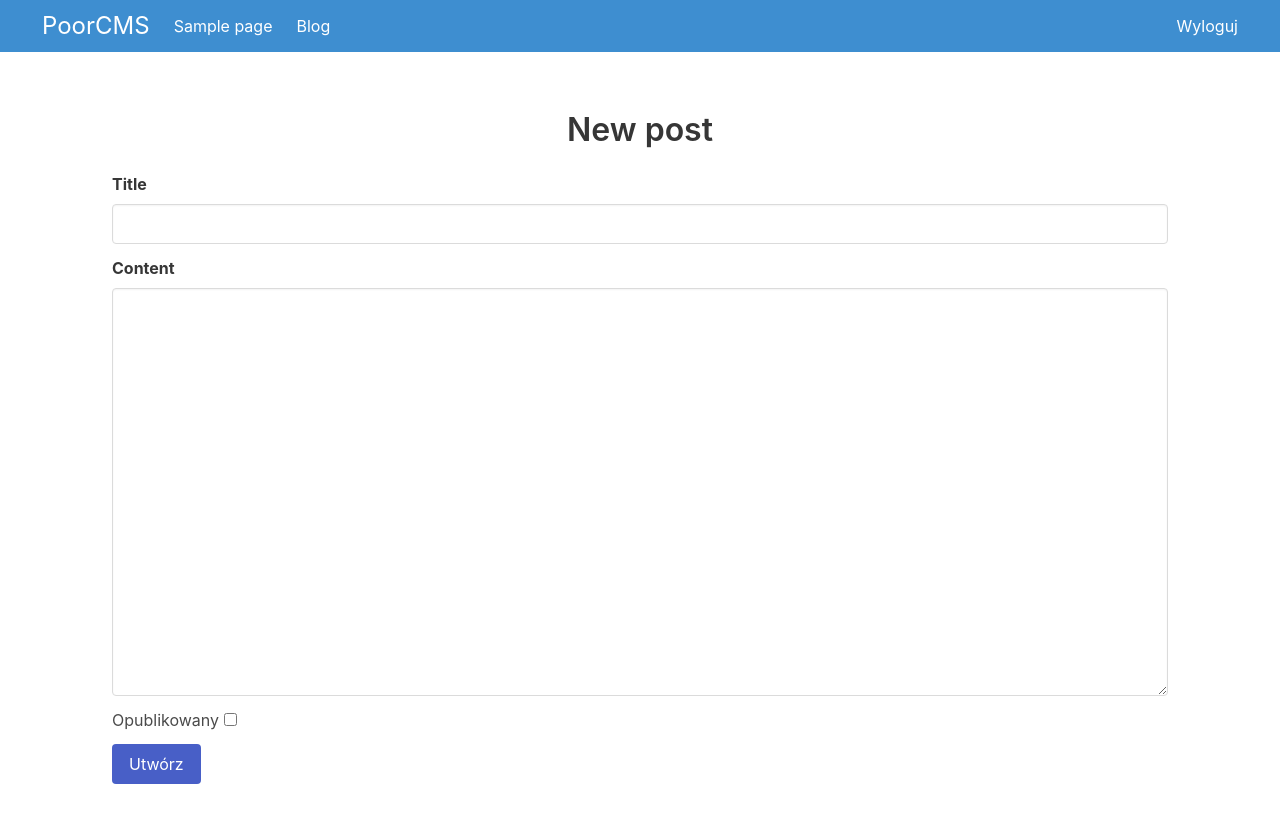
After one commit to MichalJurgo/poorcms-flask, a Flask app: page /post/new in a window 1280 px wide. The commit adds this page. Run offline with Flask 2, Linux system fonts and the light colour scheme; a user stored in the database is signed in; tables that the repository leaves empty hold one stand-in row (values such as "Sample post"); some libraries are stand-ins or nearby versions.

Commit message:
Add basic Post functionality

```diff
--- a/poorcms/forms.py
+++ b/poorcms/forms.py
@@ -43,3 +43,10 @@ class LoginForm(FlaskForm):
     password = PasswordField('Password', validators=[DataRequired()])
     remember = BooleanField('Remember me')
     submit = SubmitField('Login')
+
+
+class PostForm(FlaskForm):
+    title = StringField('Title', validators=[DataRequired()])
+    content = TextAreaField('Content')
+    published = BooleanField('Published')
+    submit = SubmitField('Post')
--- a/poorcms/routes.py
+++ b/poorcms/routes.py
@@ -2,8 +2,8 @@ from flask import render_template, url_for, flash, redirect, request
 from flask_login import login_user, logout_user, current_user, login_required
 
 from poorcms import app, db
-from poorcms.models import StaticPage, User
-from poorcms.forms import StaticPageForm, RegistrationForm, LoginForm
+from poorcms.models import StaticPage, User, Post
+from poorcms.forms import StaticPageForm, RegistrationForm, LoginForm, PostForm
 from poorcms.decorators import admin_required
 
 
@@ -50,6 +50,7 @@ def edit_static_page(page_id):
         page.meta_title = form.meta_title.data
         page.meta_description = form.meta_description.data
         page.meta_noindex = form.meta_noindex.data
+        db.session.add(page)
         db.session.commit()
         flash('Page updated successfuly.', 'success')
         return redirect(url_for('index'))
@@ -115,6 +116,70 @@ def logout():
     return redirect(url_for('index'))
 
 
+@app.route('/posts')
+def posts():
+    posts = Post.query.filter_by(published=True).order_by(Post.created_at.desc())
+    return render_template('posts.html', posts=posts)
+
+
+@app.route('/post/<string:post_slug>')
+def post(post_slug):
+    post = Post.query.filter_by(slug=post_slug).first_or_404()
+    return render_template('post.html', post=post)
+
+
+@app.route('/post/new', methods=['GET', 'POST'])
+@login_required
+@admin_required
+def new_post():
+    form = PostForm()
+    if form.validate_on_submit():
+        post = Post(
+            title=form.title.data,
+            content=form.content.data,
+            published=form.published.data,
+            author=current_user._get_current_object()
+        )
+        db.session.add(post)
+        db.session.commit()
+        flash('Post created.', 'success')
+        return redirect(url_for('posts'))
+    return render_template('new_post.html', form=form, legend='New post')
+
+
+@app.route('/post/<string:post_slug>/edit', methods=['GET', 'POST'])
+@login_required
+@admin_required
+def edit_post(post_slug):
+    post = Post.query.filter_by(slug=post_slug).first_or_404()
+    form = PostForm()
+    if form.validate_on_submit():
+        post.title = form.title.data
+        post.content = form.content.data
+        post.published = form.published.data
+        db.session.add(post)
+        db.session.commit()
+        flash('Post updated successfuly.', 'success')
+        return redirect(url_for('post', post_slug=post.slug))
+    elif request.method == 'GET':
+        form.title.data = post.title
+        form.content.data = post.content
+        form.published.data = post.published
+    return render_template('new_post.html', form=form, post=post,
+                            legend='Edit post', edit_post=True)
+
+
+@app.route('/post/<string:post_slug>/delete', methods=['POST'])
+@login_required
+@admin_required
+def delete_post(post_slug):
+    post = Post.query.filter_by(slug=post_slug).first_or_404()
+    db.session.delete(post)
+    db.session.commit()
+    flash('Post deleted successfuly.', 'danger')
+    return redirect(url_for('posts'))
+
+
 @app.errorhandler(404)
 def page_not_found(e):
     return render_template('404.html'), 404
--- a/poorcms/static/main.css
+++ b/poorcms/static/main.css
@@ -3,3 +3,12 @@
         padding: 0 30px;
     }
 }
+
+.post-short {
+    width: 70%;
+    margin: 20px auto;
+}
+
+.margin-auto {
+    margin: auto;
+}
--- a/poorcms/templates/navbar.html
+++ b/poorcms/templates/navbar.html
@@ -15,13 +15,14 @@
             {% for page in menu_pages %}
                 <a href="{{ url_for('static_page', page_id=page.id) }}" class="navbar-item">{{ page.title }}</a>
             {% endfor %}
+            <a href="{{ url_for('posts') }}" class="navbar-item">Blog</a>
         </div>
         <div class="navbar-end">
             {% if current_user.is_authenticated %}
-                <a href="{{ url_for('logout') }}" class="navbar-item">Logout</a>
+                <a href="{{ url_for('logout') }}" class="navbar-item">Wyloguj</a>
             {% else %}
-                <a href="{{ url_for('login') }}" class="navbar-item">Login</a>
-                <a href="{{ url_for('register') }}" class="navbar-item">Register</a>
+                <a href="{{ url_for('login') }}" class="navbar-item">Zaloguj</a>
+                <a href="{{ url_for('register') }}" class="navbar-item">Zarejestruj</a>
             {% endif %}
         </div>
     </div>
--- /dev/null
+++ b/poorcms/templates/new_post.html
@@ -0,0 +1,73 @@
+{% extends 'layout.html' %}
+
+{% block additional %}
+    <script src="https://cdn.tiny.cloud/1/no-api-key/tinymce/5/tinymce.min.js" referrerpolicy="origin"></script>
+    <script type="text/javascript">
+        tinymce.init({
+            selector: '#content'
+        });
+    </script>
+{% endblock additional %}
+
+{% block content %}
+    <section class="section">
+        <h1 class="title has-text-centered">{{ legend }}</h1>
+        <form method="POST" action="">
+            {{ form.csrf_token }}
+            <div class="field">
+                {{ form.title.label(class='label') }}
+                <div class="control">
+                    {% if form.title.errors %}
+                        {{ form.title(class='is-invalid input')}}
+                        {% for error in form.title.errors %}
+                            <span>{{ error }}</span>
+                        {% endfor %}
+                    {% else %}
+                        {{ form.title(class='input') }}
+                    {% endif %}
+                </div>
+            </div>
+            <div class="field">
+                {{ form.content.label(class='label') }}
+                <div class="control">
+                    {% if form.content.errors %}
+                        {{ form.content(class='is-invalid textarea')}}
+                        {% for error in form.content.errors %}
+                            <span>{{ error }}</span>
+                        {% endfor %}
+                    {% else %}
+                        {{ form.content(class='textarea', rows=16) }}
+                    {% endif %}
+                </div>
+            </div>
+            <div class="field is-grouped">
+                <div class="control">
+                    <label for="Published" class="checkbox">
+                        Opublikowany
+                        {{ form.published(class='checkbox') }}
+                    </label>
+                </div>
+            </div>
+            <div class="field is-grouped">
+                <div class="control">
+                    {% if edit_post %}
+                        {{ form.submit(class='button is-link', value='Edytuj') }}
+                    {% else %}
+                        {{ form.submit(class='button is-link', value='Utwórz') }}
+                    {% endif %}
+                </div>
+            </div>
+        </form>
+        {% if edit_post %}
+            <form action="{{ url_for('delete_post',
+                            post_slug=post.slug) }}" method="POST">
+                <div class="field mt-1">
+                    <div class="control">
+                        <input type="submit" class="button is-link is-danger"
+                            value="Usuń">
+                    </div>
+                </div>
+            </form>
+        {% endif %}
+    </section>
+{% endblock content %}
--- a/run.py
+++ b/run.py
@@ -1,11 +1,11 @@
 from flask_migrate import Migrate, upgrade
 
 from poorcms import app, db
-from poorcms.models import User, StaticPage
+from poorcms.models import User, StaticPage, Post
 
 migrate = Migrate(app, db)
 
 
 @app.shell_context_processor
 def make_shell_context():
-    return dict(db=db, User=User, StaticPage=StaticPage)
+    return dict(db=db, User=User, StaticPage=StaticPage, Post=Post)
```
Also changed, not shown: migrations/versions/19fdbf94e93c_.py (added, +30 -0 lines), migrations/versions/27eb402e69c3_.py (added, +38 -0 lines), migrations/versions/3f2f7875cb91_.py (added, +38 -0 lines), migrations/versions/621ab5af8e94_.py (added, +57 -0 lines), migrations/versions/adb891c4bf3a_.py (added, +40 -0 lines), migrations/versions/c1e26fa84341_.py (added, +66 -0 lines), poorcms/models.py (+22 -0 lines), poorcms/templates/post.html (added, +15 -0 lines), poorcms/templates/posts.html (added, +17 -0 lines).
